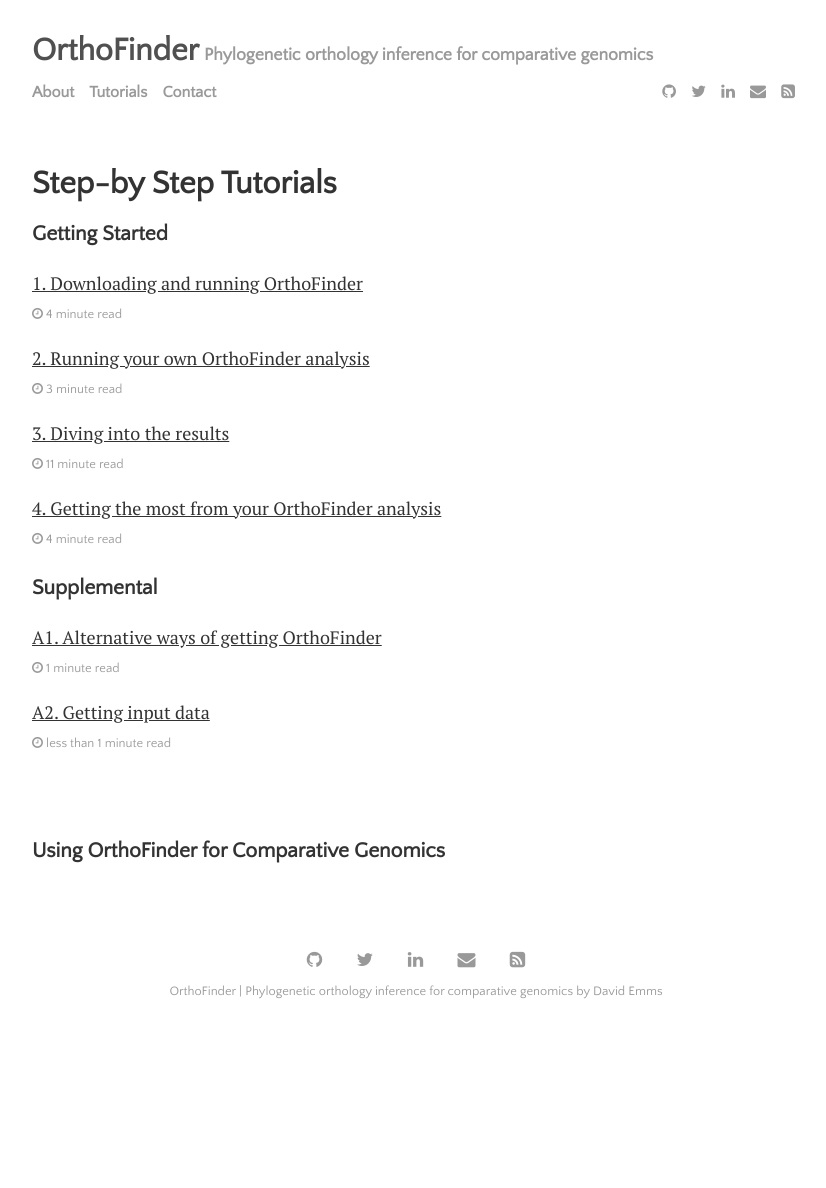
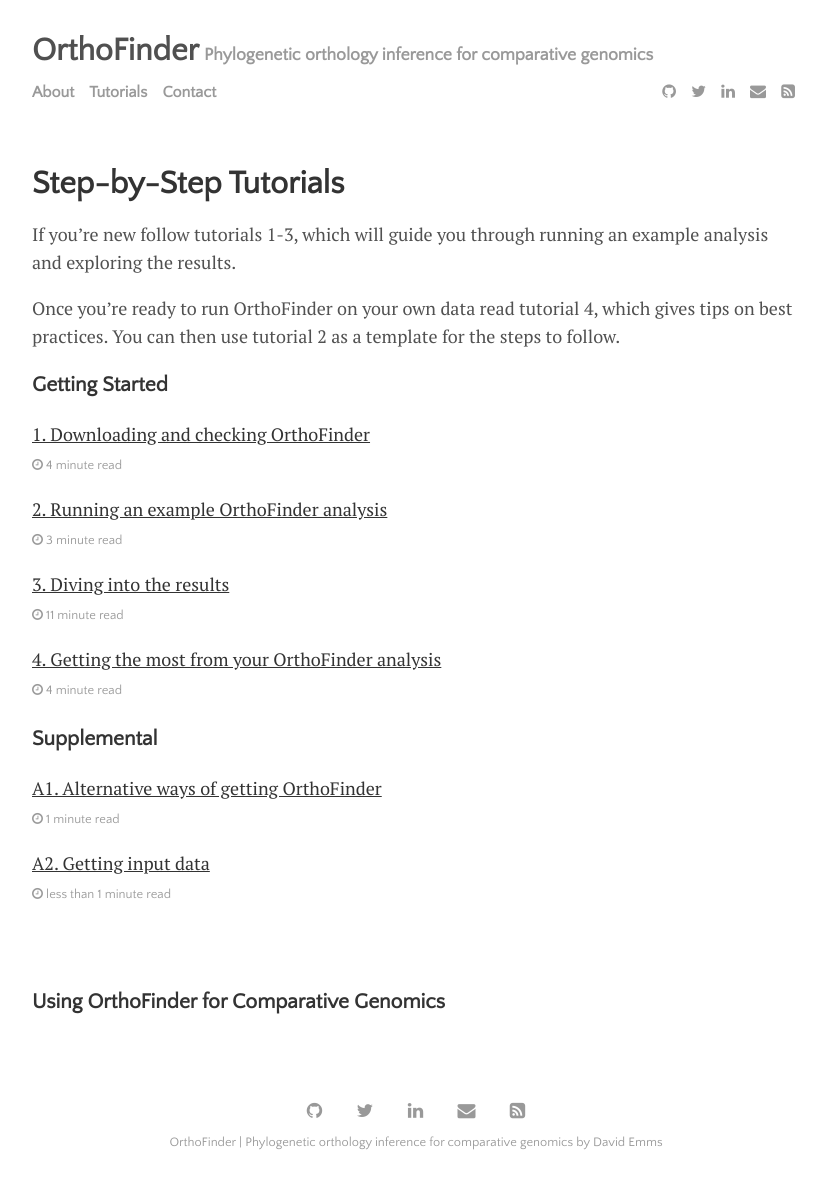
Before and after one commit to olgaemms/davidemms.github.io, a Jekyll site: the page built from menu/tutorials.md, in a window 1280 px wide. Shown: the whole page, without its empty margins (224-1050 px from the left). Built offline with Jekyll 4.4.1, drawn with Linux system fonts in a browser that asks for light colours; before the commit the page ends 1037 px from its top, so only the background shows below that.

Commit message:
Clarify ordering of tutorials

```diff
--- a/_posts/2019-09-18-downloading-and-running-orthofinder.md
+++ b/_posts/2019-09-18-downloading-and-checking-orthofinder.md
@@ -1,6 +1,6 @@
 ---
 layout: post
-title: "1. Downloading and running OrthoFinder"
+title: "1. Downloading and checking OrthoFinder"
 author: "David Emms"
 categories: orthofinder_tutorials
 tags: [documentation]
@@ -161,4 +161,4 @@ OrthoFinder creates a directory within the directory with your input files and p
 
 If everything worked then you should have got a similar looking results directory. That's it, we're done!
 
-In the next tutorial ([Running your own OrthoFinder analysis]({% post_url 2019-09-19-running-your-own-orthofinder-analysis %})) we will look at how to prepare and run our own analysis and after that there's a tutorial showing how to explore all the results.
+In the next tutorial ([Running an example OrthoFinder analysis]({% post_url 2019-09-19-running-an-example-orthofinder-analysis %})) we will look at how to prepare and run our own analysis and after that there's a tutorial showing how to explore all the results.
--- a/_posts/2019-09-19-running-your-own-orthofinder-analysis.md
+++ b/_posts/2019-09-19-running-an-example-orthofinder-analysis.md
@@ -1,6 +1,6 @@
 ---
 layout: post
-title: "2. Running your own OrthoFinder analysis"
+title: "2. Running an example OrthoFinder analysis"
 author: "David Emms"
 categories: orthofinder_tutorials
 tags: [documentation]
--- a/_posts/2019-09-20-diving-into-the-results.md
+++ b/_posts/2019-09-20-diving-into-the-results.md
@@ -8,7 +8,7 @@ post_type: getting_started
 #fig_image: Figure3_ResultsData.png
 #fig_caption: "Example figure to show the data generated by an OrthoFinder run"
 ---
-In the last tutorial ([Running your own OrthoFinder analysis]({% post_url 2019-09-19-running-your-own-orthofinder-analysis %})) we downloaded proteomes for 6 model species, pre-processed these files and ran OrthoFinder on them. If you haven't done these steps yourself you can download the results from here: [Results_model_species.tar.gz](https://bioinformatics.plants.ox.ac.uk/davidemms/public_data/Results_model_species.tar.gz).
+In the last tutorial ([Running an example OrthoFinder analysis]({% post_url 2019-09-19-running-an-example-orthofinder-analysis %})) we downloaded proteomes for 6 model species, pre-processed these files and ran OrthoFinder on them. If you haven't done these steps yourself you can download the results from here: [Results_model_species.tar.gz](https://bioinformatics.plants.ox.ac.uk/davidemms/public_data/Results_model_species.tar.gz).
 
 ## Plan for this tutorial
 
--- a/_posts/2019-10-19-alternative-ways-of-getting-OrthoFinder.md
+++ b/_posts/2019-10-19-alternative-ways-of-getting-OrthoFinder.md
@@ -7,7 +7,7 @@ tags: [documentation]
 post_type: supplementary
 ---
 
-In most cases the easiest way to get OrthoFinder is to download the lastest release package from [github](https://github.com/davidemms/OrthoFinder/releases) as described here: [Downloading and running OrthoFinder]({% post_url 2019-09-18-downloading-and-running-orthofinder %}). Here are some alternatives in case of problems:
+In most cases the easiest way to get OrthoFinder is to download the lastest release package from [github](https://github.com/davidemms/OrthoFinder/releases) as described here: [Downloading and checking OrthoFinder]({% post_url 2019-09-18-downloading-and-checking-orthofinder %}). Here are some alternatives in case of problems:
 
 **If the binary package doesn't work on your computer then:**
 
--- a/_posts/2019-10-20-getting-input-data.md
+++ b/_posts/2019-10-20-getting-input-data.md
@@ -7,7 +7,7 @@ tags: [documentation]
 post_type: supplementary
 ---
 
-Proteomes may be available in a number of places. The ([Running your own OrthoFinder analysis]({% post_url 2019-09-19-running-your-own-orthofinder-analysis %})) showed how to download data from Ensembl, here are a few pointers for other popular websites.
+Proteomes may be available in a number of places. The ([Running an example OrthoFinder analysis]({% post_url 2019-09-19-running-an-example-orthofinder-analysis %})) showed how to download data from Ensembl, here are a few pointers for other popular websites.
 
 ## Phytozome
 1. You'll first need to create an account and log in.
--- a/menu/tutorials.md
+++ b/menu/tutorials.md
@@ -1,7 +1,11 @@
 ---
 layout: page
-title: Step-by Step Tutorials
+title: Step-by-Step Tutorials
 ---
+
+If you're new follow tutorials 1-3, which will guide you through running an example analysis and exploring the results.
+
+Once you're ready to run OrthoFinder on your own data read tutorial 4, which gives tips on best practices. You can then use tutorial 2 as a template for the steps to follow.
 
 <h3>Getting Started</h3>
 <ul class="posts">
```
